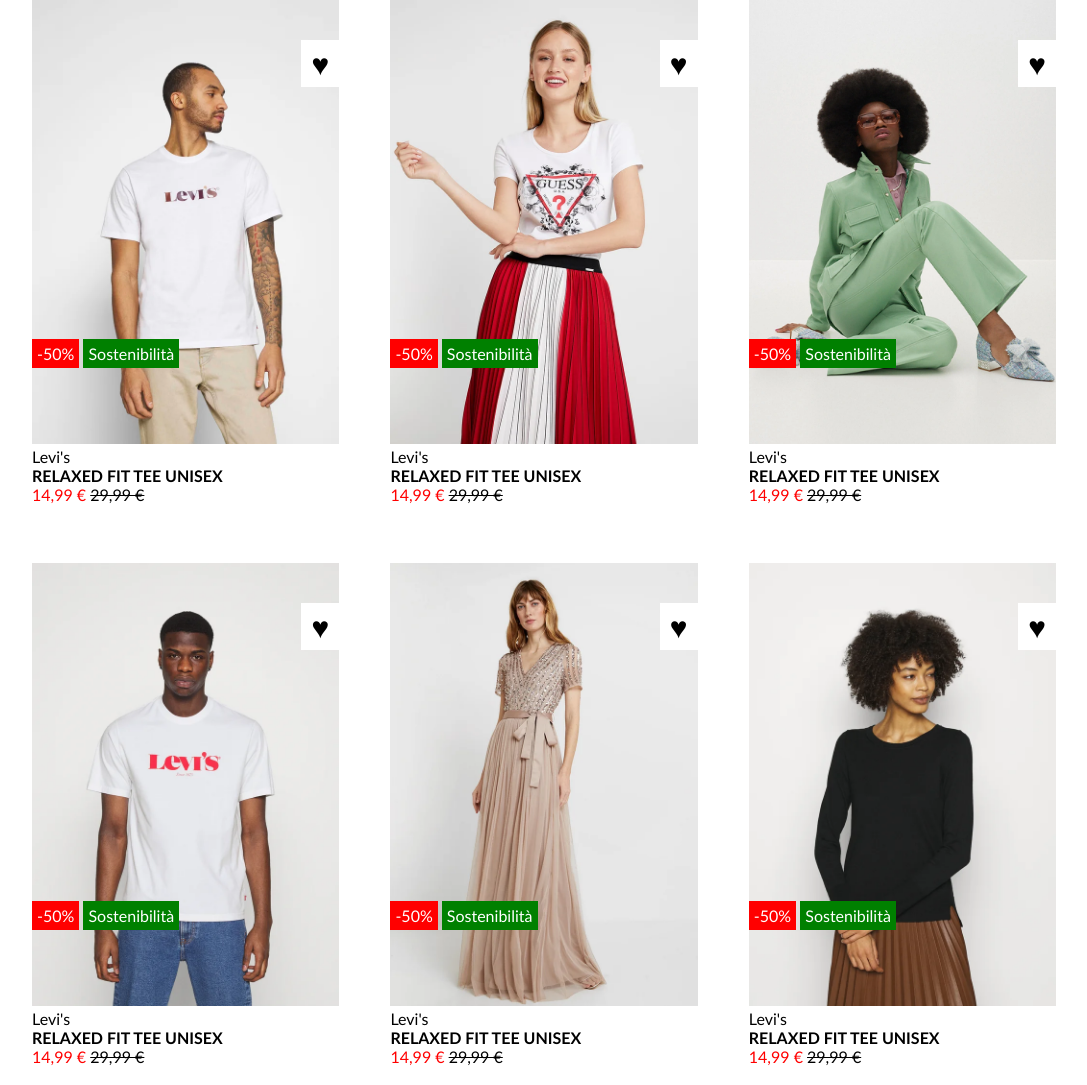
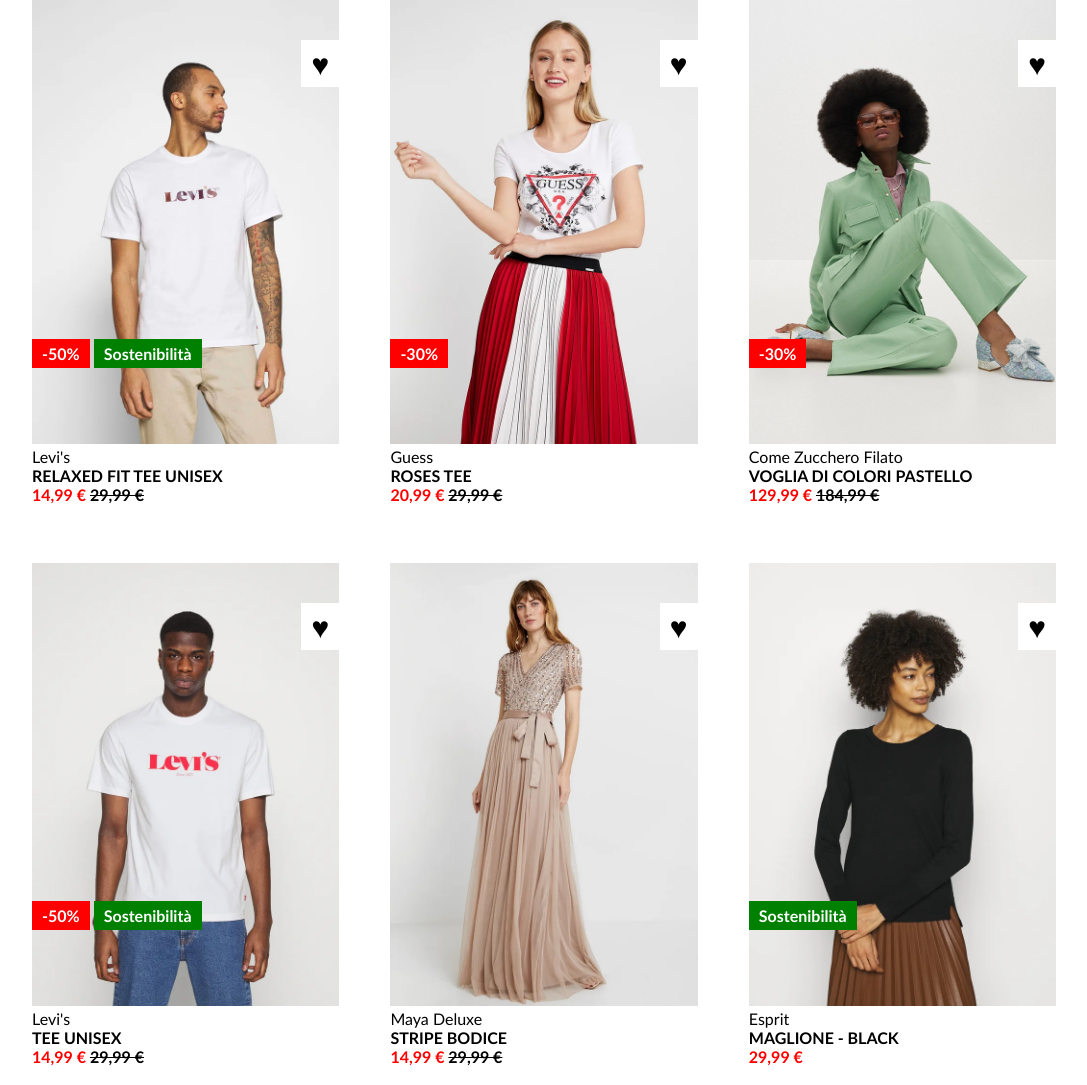
Before and after one commit to gabriele-ag/html-css-boolando, a plain HTML site: page index.html in a window 1280 px wide. Shown: the whole page, without its empty margins (96-1183 px from the left). Drawn offline with Linux system fonts and the light colour scheme.

Commit message:
feat: end project no bonus

```diff
--- a/css/style.css
+++ b/css/style.css
@@ -16,6 +16,10 @@ img {
     --common-color-4: rgb(0, 0, 0);
 }
 
+.bold {
+    font-weight: bold;
+}
+
 /* Common */
 
 .container {
@@ -32,8 +36,9 @@ body {
 }
 
 .pad-10 {
-    padding: 5px;
+    padding: 5px 10px;
 }
+
 
 
 /* Main */
@@ -92,7 +97,7 @@ body {
     font-weight: bold;
 }
 
-.prezzoscontato {
+.prezzorosso {
     color: var(--common-color-1);
 }
 
--- a/index.html
+++ b/index.html
@@ -28,13 +28,13 @@
 
                 <p>Levi's</p>
                 <span class="tipodiabito">RELAXED FIT TEE UNISEX</span>
-                <p class="prezzoscontato">14,99 &euro;
+                <p class="prezzorosso bold">14,99 &euro;
                 <del class="prezzobase">29,99 &euro;</del>
                 </p>
 
                 <div class="sconto-sost">
-                    <span class="sconto pad-10">-50%</span>
-                    <span class="sostenibilità pad-10">Sostenibilità</span>
+                    <span class="sconto pad-10 bold">-50%</span>
+                    <span class="sostenibilità pad-10 bold">Sostenibilità</span>
                 </div>
             </div>
 
@@ -47,15 +47,14 @@
                     <span>&hearts;</span>
                 </div>
 
-                <p>Levi's</p>
-                <span class="tipodiabito">RELAXED FIT TEE UNISEX</span>
-                <p class="prezzoscontato">14,99 &euro;
-                <del class="prezzobase">29,99 &euro;</del>
+                <p>Guess</p>
+                <span class="tipodiabito">ROSES TEE</span>
+                <p class="prezzorosso bold">20,99 &euro;
+                <del class="prezzobase bold">29,99 &euro;</del>
                 </p>
 
                 <div class="sconto-sost">
-                    <span class="sconto pad-10">-50%</span>
-                    <span class="sostenibilità pad-10">Sostenibilità</span>
+                    <span class="sconto pad-10 bold">-30%</span>
                 </div>
             </div>
 
@@ -68,15 +67,14 @@
                     <span>&hearts;</span>
                 </div>
 
-                <p>Levi's</p>
-                <span class="tipodiabito">RELAXED FIT TEE UNISEX</span>
-                <p class="prezzoscontato">14,99 &euro;
-                <del class="prezzobase">29,99 &euro;</del>
+                <p>Come Zucchero Filato</p>
+                <span class="tipodiabito">VOGLIA DI COLORI PASTELLO</span>
+                <p class="prezzorosso bold">129,99 &euro;
+                <del class="prezzobase bold">184,99 &euro;</del>
                 </p>
 
                 <div class="sconto-sost">
-                    <span class="sconto pad-10">-50%</span>
-                    <span class="sostenibilità pad-10">Sostenibilità</span>
+                    <span class="sconto pad-10 bold">-30%</span>
                 </div>
             </div>
 
@@ -90,14 +88,14 @@
                 </div>
 
                 <p>Levi's</p>
-                <span class="tipodiabito">RELAXED FIT TEE UNISEX</span>
-                <p class="prezzoscontato">14,99 &euro;
-                <del class="prezzobase">29,99 &euro;</del>
+                <span class="tipodiabito">TEE UNISEX</span>
+                <p class="prezzorosso bold">14,99 &euro;
+                <del class="prezzobase bold">29,99 &euro;</del>
                 </p>
 
                 <div class="sconto-sost">
-                    <span class="sconto pad-10">-50%</span>
-                    <span class="sostenibilità pad-10">Sostenibilità</span>
+                    <span class="sconto pad-10 bold">-50%</span>
+                    <span class="sostenibilità pad-10 bold">Sostenibilità</span>
                 </div>
             </div>
 
@@ -110,16 +108,11 @@
                     <span>&hearts;</span>
                 </div>
 
-                <p>Levi's</p>
-                <span class="tipodiabito">RELAXED FIT TEE UNISEX</span>
-                <p class="prezzoscontato">14,99 &euro;
-                <del class="prezzobase">29,99 &euro;</del>
+                <p>Maya Deluxe</p>
+                <span class="tipodiabito">STRIPE BODICE</span>
+                <p class="prezzorosso bold">14,99 &euro;
+                <del class="prezzobase bold">29,99 &euro;</del>
                 </p>
-
-                <div class="sconto-sost">
-                    <span class="sconto pad-10">-50%</span>
-                    <span class="sostenibilità pad-10">Sostenibilità</span>
-                </div>
             </div>
 
             <div class="abbigliamento col-40">
@@ -131,15 +124,12 @@
                     <span>&hearts;</span>
                 </div>
 
-                <p>Levi's</p>
-                <span class="tipodiabito">RELAXED FIT TEE UNISEX</span>
-                <p class="prezzoscontato">14,99 &euro;
-                <del class="prezzobase">29,99 &euro;</del>
-                </p>
+                <p>Esprit</p>
+                <span class="tipodiabito">MAGLIONE - BLACK</span>
+                <p class="prezzorosso bold">29,99 &euro;</p>
 
                 <div class="sconto-sost">
-                    <span class="sconto pad-10">-50%</span>
-                    <span class="sostenibilità pad-10">Sostenibilità</span>
+                    <span class="sostenibilità pad-10 bold">Sostenibilità</span>
                 </div>
             </div>
 
```
